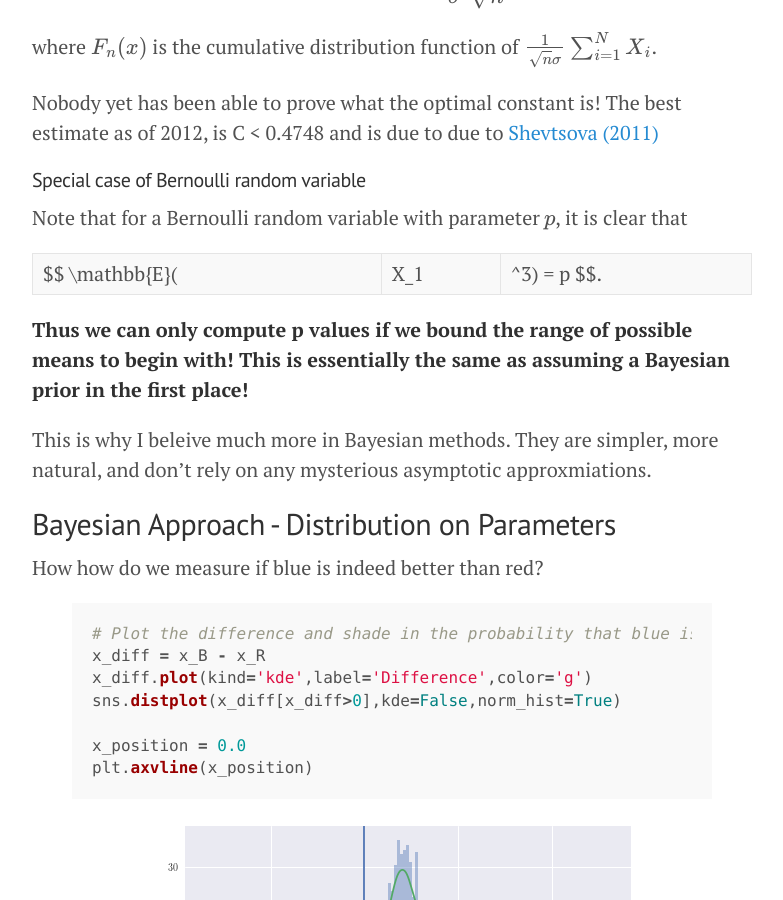
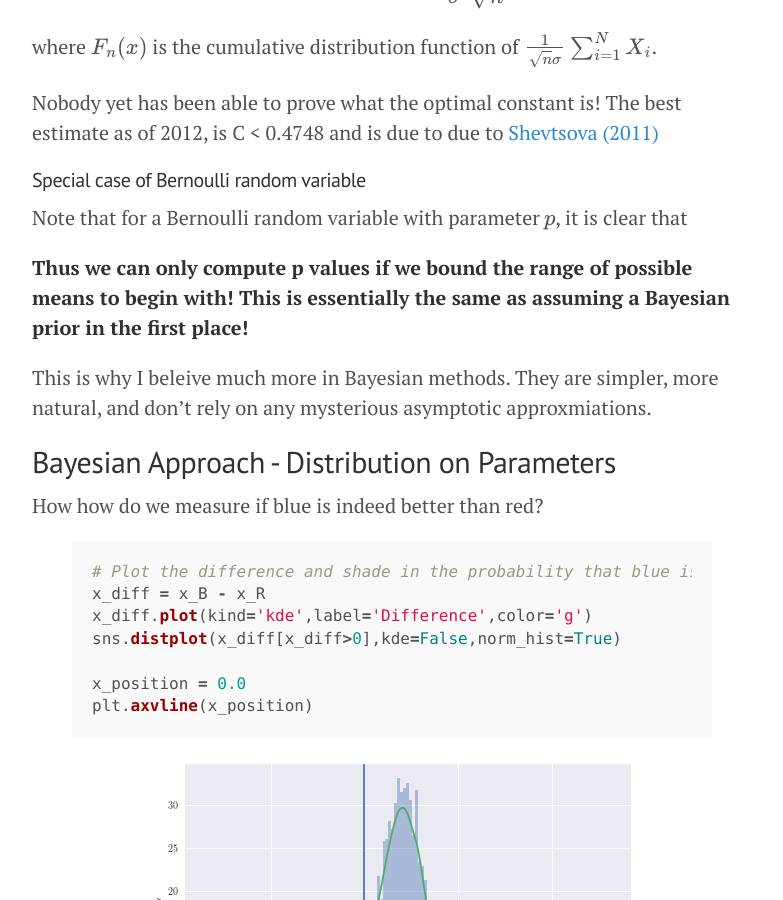
Before and after one commit to doriang102/doriang102.github.io, a Jekyll site: the page built from _posts/2017-05-28-hypothesis-testing.md, in a window 1280 px wide and 900 px high, scrolled down 7094 px. Shown: the whole window, without its empty margins (248-1031 px from the left). Built offline with Jekyll 4.4.1, drawn with Linux system fonts in a browser that asks for light colours; our own code applies the rules of GitHub Pages for plain Markdown files; formulas are drawn with MathJax 3.

Commit message:
Update 2017-05-28-hypothesis-testing.md

```diff
--- a/_posts/2017-05-28-hypothesis-testing.md
+++ b/_posts/2017-05-28-hypothesis-testing.md
@@ -201,7 +201,7 @@ due to [Shevtsova (2011)](https://arxiv.org/abs/1111.6554.)
 
 Note that for a Bernoulli random variable with parameter $$p$$, it is clear that
 
-$$ \mathbb{E}(|X_1|^3) = p $$.
+
 
 
 
```
